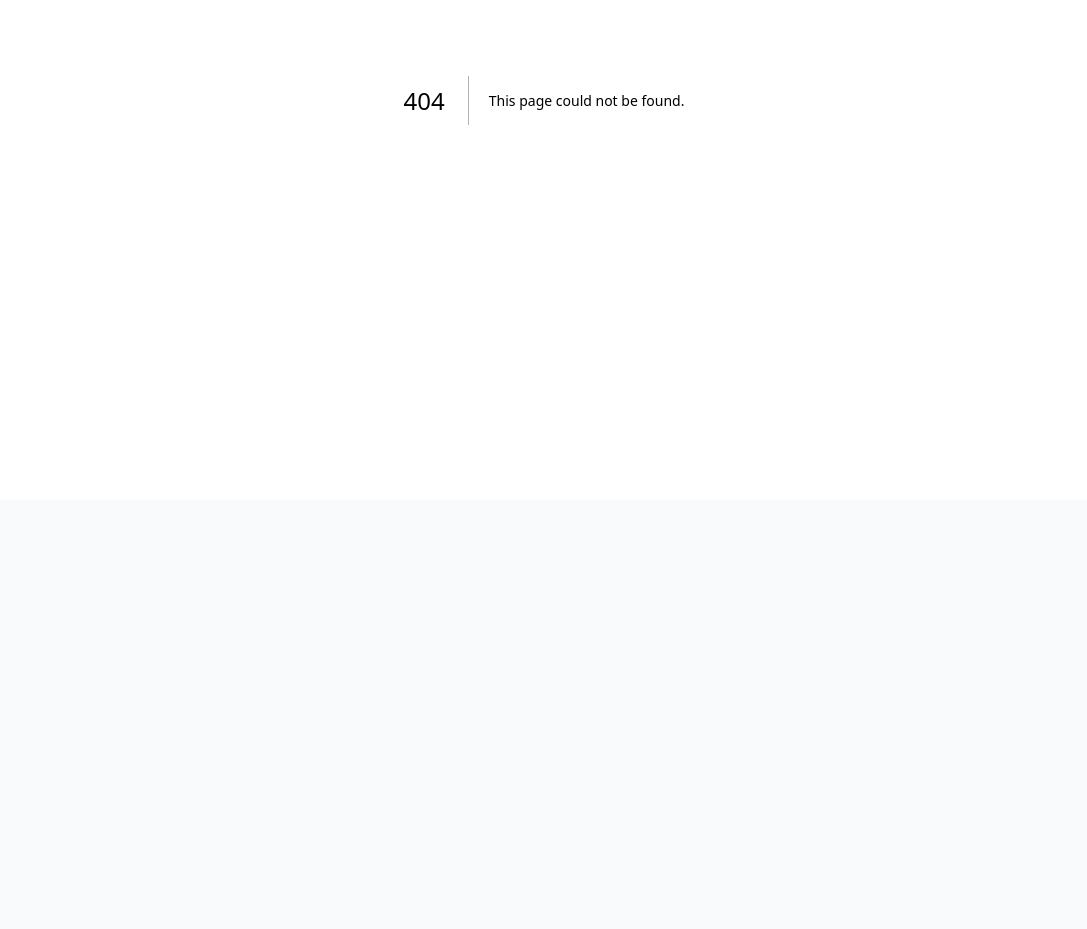
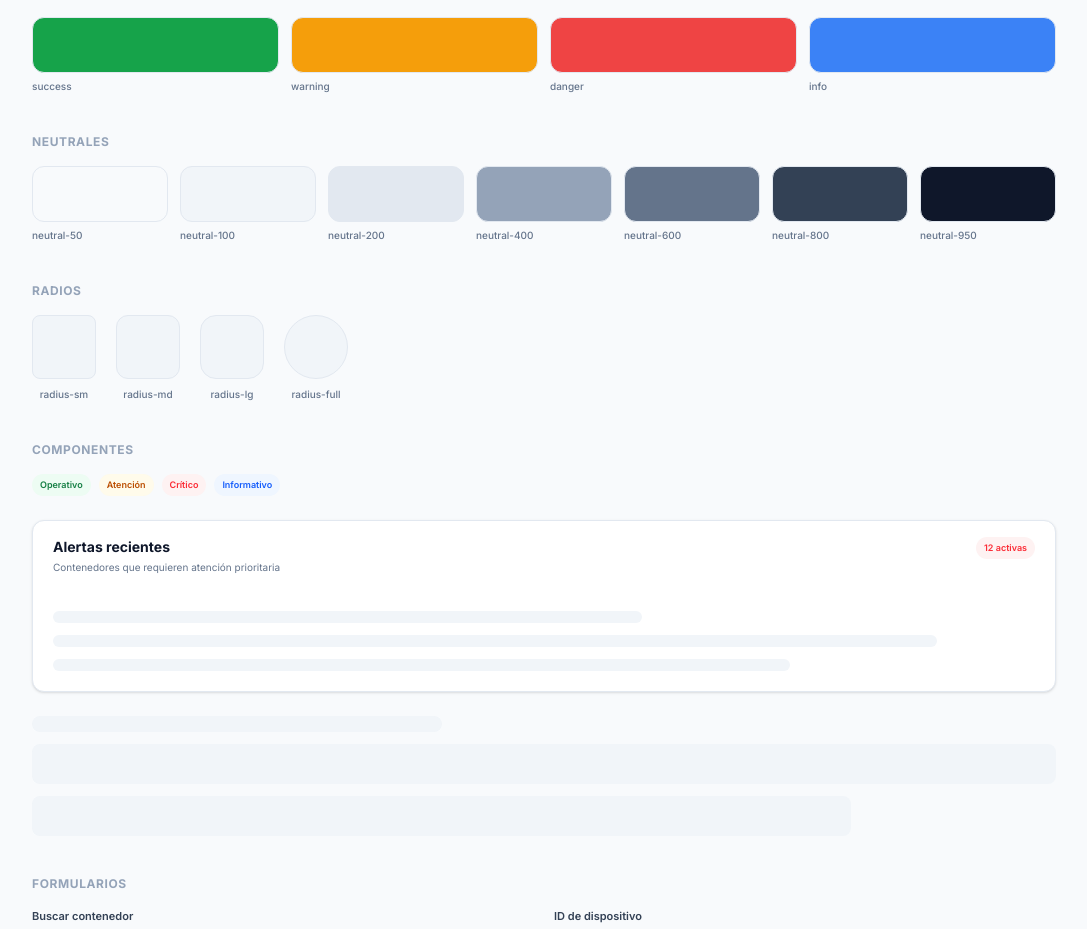
Before and after one commit to Anderbstz/TrackTrash-web, a Next.js app: page /design-system in a window 1280 px wide. Before the commit this address had no page. Shown: the part 300-1229 px from the top of the page, without its empty margins (96-1183 px from the left). Before the commit the page ends 800 px from the top, so only its background shows below. Built offline with nearby package versions, Linux system fonts and the light colour scheme.

Commit message:
feat(design-system): add token and component preview route
Standalone /design-system page showcasing the tokens and every base component in light and dark.

```diff
--- /dev/null
+++ b/src/app/design-system/page.tsx
@@ -0,0 +1,302 @@
+"use client";
+
+import { useState, type ReactNode } from "react";
+import { Button } from "@/components/ui/Button";
+import { Card } from "@/components/ui/Card";
+import { Checkbox } from "@/components/ui/Checkbox";
+import { EmptyState } from "@/components/ui/EmptyState";
+import { Input } from "@/components/ui/Input";
+import { Modal } from "@/components/ui/Modal";
+import { Pagination } from "@/components/ui/Pagination";
+import { Select } from "@/components/ui/Select";
+import { Skeleton } from "@/components/ui/Skeleton";
+import { StatusChip, type StatusTone } from "@/components/ui/StatusChip";
+import { Table, type TableColumn } from "@/components/ui/Table";
+import { Tabs } from "@/components/ui/Tabs";
+
+const brandSteps = ["50", "100", "200", "300", "400", "500", "600", "700", "800", "900", "950"];
+const neutralSteps = ["50", "100", "200", "400", "600", "800", "950"];
+const semanticTokens = ["success", "warning", "danger", "info"];
+const radiiTokens = [
+  ["--radius-sm", "sm"],
+  ["--radius-md", "md"],
+  ["--radius-lg", "lg"],
+  ["--radius-full", "full"],
+] as const;
+const tones: StatusTone[] = ["ok", "warning", "critical", "info"];
+const toneLabels: Record<StatusTone, string> = {
+  ok: "Operativo",
+  warning: "Atención",
+  critical: "Crítico",
+  info: "Informativo",
+};
+
+type ContainerRow = {
+  id: string;
+  district: string;
+  level: number;
+  state: "ok" | "warning" | "critical";
+  updated: string;
+};
+
+const stateMeta: Record<ContainerRow["state"], { tone: StatusTone; label: string }> = {
+  ok: { tone: "ok", label: "Operativo" },
+  warning: { tone: "warning", label: "Atención" },
+  critical: { tone: "critical", label: "Crítico" },
+};
+
+const sampleRows: ContainerRow[] = [
+  { id: "TT-1284", district: "Lima Cercado", level: 92, state: "critical", updated: "hace 2 min" },
+  { id: "TT-2207", district: "Miraflores", level: 68, state: "warning", updated: "hace 8 min" },
+  { id: "TT-3391", district: "Santiago de Surco", level: 24, state: "ok", updated: "hace 15 min" },
+  { id: "TT-4102", district: "San Isidro", level: 41, state: "warning", updated: "hace 21 min" },
+];
+
+const columns: TableColumn<ContainerRow>[] = [
+  {
+    key: "id",
+    header: "Contenedor",
+    sortable: true,
+    render: (row) => <span className="font-semibold text-fg">{row.id}</span>,
+  },
+  { key: "district", header: "Distrito", sortable: true },
+  {
+    key: "level",
+    header: "Nivel",
+    align: "right",
+    sortable: true,
+    sortValue: (row) => row.level,
+    render: (row) => `${row.level}%`,
+  },
+  {
+    key: "state",
+    header: "Estado",
+    sortable: true,
+    render: (row) => <StatusChip tone={stateMeta[row.state].tone}>{stateMeta[row.state].label}</StatusChip>,
+  },
+  { key: "updated", header: "Último contacto", align: "right" },
+];
+
+function Swatch({ name, variable }: { name: string; variable: string }) {
+  return (
+    <div className="flex flex-col gap-1.5">
+      <div
+        className="h-14 rounded-md border border-border"
+        style={{ background: `var(${variable})` }}
+      />
+      <span className="text-[10px] font-medium text-fg-muted">{name}</span>
+    </div>
+  );
+}
+
+function Section({ title, children }: { title: string; children: ReactNode }) {
+  return (
+    <section className="flex flex-col gap-4">
+      <h2 className="text-xs font-bold uppercase tracking-wider text-fg-faint">{title}</h2>
+      {children}
+    </section>
+  );
+}
+
+function ComponentPreview() {
+  return (
+    <div className="flex flex-col gap-6">
+      <div className="flex flex-wrap items-center gap-2">
+        {tones.map((tone) => (
+          <StatusChip key={tone} tone={tone}>
+            {toneLabels[tone]}
+          </StatusChip>
+        ))}
+      </div>
+
+      <Card
+        title="Alertas recientes"
+        subtitle="Contenedores que requieren atención prioritaria"
+        actions={<StatusChip tone="critical">12 activas</StatusChip>}
+      >
+        <div className="flex flex-col gap-3 p-5">
+          <Skeleton height={12} width="60%" />
+          <Skeleton height={12} width="90%" />
+          <Skeleton height={12} width="75%" />
+        </div>
+      </Card>
+
+      <div className="flex flex-col gap-3">
+        <Skeleton height={16} width="40%" />
+        <Skeleton height={40} />
+        <Skeleton height={40} width="80%" />
+      </div>
+    </div>
+  );
+}
+
+function FormDemos() {
+  return (
+    <div className="grid gap-5 sm:grid-cols-2">
+      <Input
+        label="Buscar contenedor"
+        placeholder="ID o dirección"
+        icon="search"
+        hint="Acepta ID, distrito o dirección."
+      />
+      <Input label="ID de dispositivo" defaultValue="TT-0000-ERR" error="El formato del ID no es válido." />
+      <Select label="Distrito" defaultValue="lima">
+        <option value="lima">Lima Cercado</option>
+        <option value="miraflores">Miraflores</option>
+        <option value="surco">Santiago de Surco</option>
+      </Select>
+      <div className="flex flex-col justify-end gap-3">
+        <Checkbox label="Solo contenedores críticos" defaultChecked />
+        <Checkbox label="Incluir dispositivos inactivos" />
+      </div>
+    </div>
+  );
+}
+
+function TableDemos() {
+  const [page, setPage] = useState(2);
+
+  return (
+    <div className="flex flex-col gap-5">
+      <Table columns={columns} rows={sampleRows} rowKey={(row) => row.id} />
+      <Pagination page={page} pageCount={8} onPageChange={setPage} />
+      <Table
+        columns={columns}
+        rows={[]}
+        rowKey={(row) => row.id}
+        emptyState={
+          <EmptyState
+            icon="bin"
+            title="Sin contenedores"
+            description="No hay dispositivos que coincidan con los filtros aplicados."
+            action={<Button variant="secondary" icon="search">Limpiar filtros</Button>}
+          />
+        }
+      />
+    </div>
+  );
+}
+
+function NavDemos() {
+  const [tab, setTab] = useState("resumen");
+  const [open, setOpen] = useState(false);
+
+  return (
+    <div className="flex flex-col gap-5">
+      <Tabs
+        tabs={[
+          { id: "resumen", label: "Resumen" },
+          { id: "alertas", label: "Alertas" },
+          { id: "rutas", label: "Rutas" },
+        ]}
+        value={tab}
+        onChange={setTab}
+      />
+
+      <div className="flex flex-wrap items-center gap-3">
+        <EmptyState
+          icon="calendar"
+          title="Sin datos para el periodo"
+          description="Ajustá el rango de fechas para ver resultados."
+          className="rounded-card border border-dashed border-border"
+        />
+        <Button variant="primary" onClick={() => setOpen(true)}>
+          Abrir modal
+        </Button>
+      </div>
+
+      <Modal
+        open={open}
+        onClose={() => setOpen(false)}
+        title="Atender incidencia"
+        footer={
+          <>
+            <Button variant="secondary" onClick={() => setOpen(false)}>
+              Cancelar
+            </Button>
+            <Button variant="primary" onClick={() => setOpen(false)}>
+              Confirmar
+            </Button>
+          </>
+        }
+      >
+        <p>¿Confirmás que la incidencia del contenedor TT-1284 fue atendida?</p>
+      </Modal>
+    </div>
+  );
+}
+
+export default function DesignSystemPage() {
+  return (
+    <main className="min-h-screen bg-bg px-8 py-10 text-fg">
+      <div className="mx-auto flex max-w-5xl flex-col gap-10">
+        <header className="flex flex-col gap-1">
+          <h1 className="text-2xl font-bold tracking-tight">Design system</h1>
+          <p className="text-sm text-fg-muted">
+            Tokens y componentes base de TrackTrash. Página de desarrollo, no enlazada en la navegación.
+          </p>
+        </header>
+
+        <Section title="Marca">
+          <div className="grid grid-cols-11 gap-3">
+            {brandSteps.map((step) => (
+              <Swatch key={step} name={`brand-${step}`} variable={`--brand-${step}`} />
+            ))}
+          </div>
+        </Section>
+
+        <Section title="Semánticos">
+          <div className="grid grid-cols-4 gap-3">
+            {semanticTokens.map((token) => (
+              <Swatch key={token} name={token} variable={`--${token}`} />
+            ))}
+          </div>
+        </Section>
+
+        <Section title="Neutrales">
+          <div className="grid grid-cols-7 gap-3">
+            {neutralSteps.map((step) => (
+              <Swatch key={step} name={`neutral-${step}`} variable={`--neutral-${step}`} />
+            ))}
+          </div>
+        </Section>
+
+        <Section title="Radios">
+          <div className="flex flex-wrap items-end gap-5">
+            {radiiTokens.map(([variable, label]) => (
+              <div key={variable} className="flex flex-col items-center gap-2">
+                <div
+                  className="h-16 w-16 border border-border bg-surface-muted"
+                  style={{ borderRadius: `var(${variable})` }}
+                />
+                <span className="text-[10px] font-medium text-fg-muted">radius-{label}</span>
+              </div>
+            ))}
+          </div>
+        </Section>
+
+        <Section title="Componentes">
+          <ComponentPreview />
+        </Section>
+
+        <Section title="Formularios">
+          <FormDemos />
+        </Section>
+
+        <Section title="Tabla y paginación">
+          <TableDemos />
+        </Section>
+
+        <Section title="Pestañas, estados vacíos y modal">
+          <NavDemos />
+        </Section>
+
+        <Section title="Modo oscuro (tokens .dark)">
+          <div className="dark rounded-card border border-border bg-bg p-6 text-fg">
+            <ComponentPreview />
+          </div>
+        </Section>
+      </div>
+    </main>
+  );
+}
```
